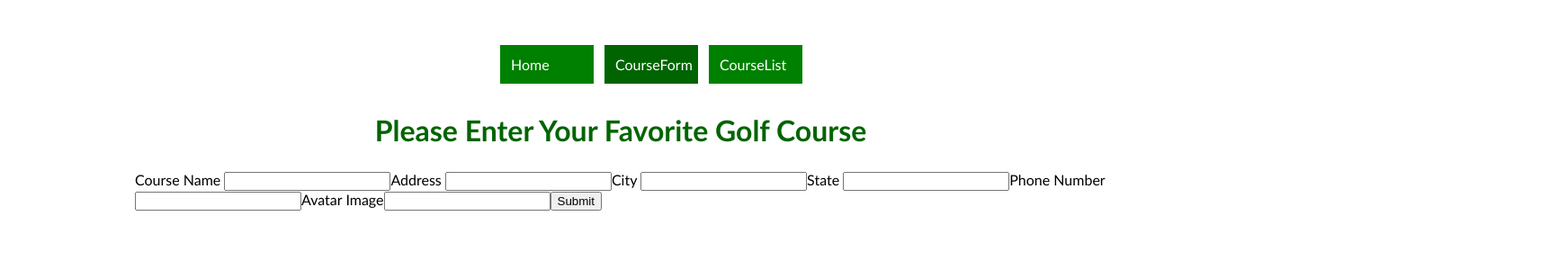
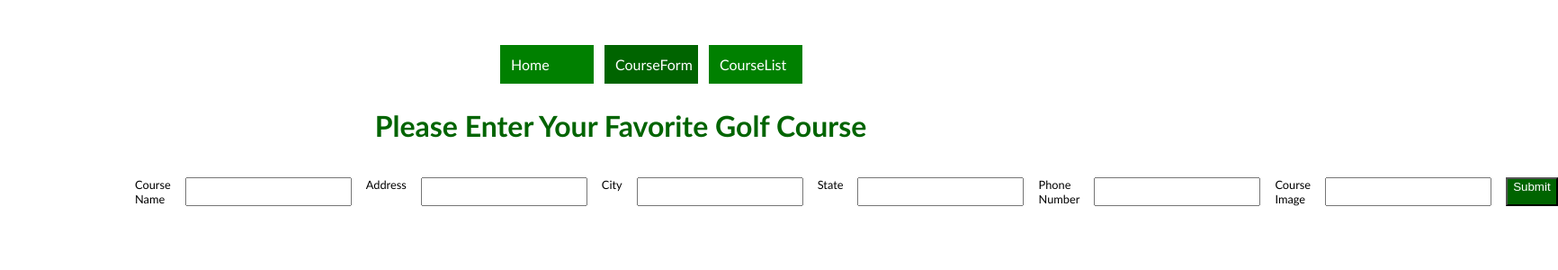
Before and after one commit to craigjford/react-cjf-final-project, a React (Create React App) app: page /courseform in a window 1280 px wide. Shown: the top 300 px of the page at 90% size, 1732 px wide, since content can reach past the window. Built offline with nearby package versions, Linux system fonts and the light colour scheme; data requests are answered from the project's data file.

Commit message:
Adding CSS to CourseForm

```diff
--- a/src/components/CourseForm.js
+++ b/src/components/CourseForm.js
@@ -48,10 +48,10 @@ function CourseForm({ onFormSubmit }) {
 
 
   return (
-    <div className="course-form">
-      <h1 className="formhdr">Please Enter Your Favorite Golf Course</h1>
-      <form onSubmit={handleSubmit}>
-        <label htmlFor="courseName">Course Name </label>
+    <div>
+      <h1 className="formheader">Please Enter Your Favorite Golf Course</h1>
+      <form className="course-form" onSubmit={handleSubmit}>
+        <label htmlFor="courseName">Course Name  </label>
           <input
             type="text"
             name="courseName"
@@ -91,7 +91,7 @@ function CourseForm({ onFormSubmit }) {
             onChange={handleChange}
             value={formData.phoneNumber}
           />
-        <label htmlFor="course_url">Avatar Image</label>
+        <label htmlFor="course_url">Course Image </label>
           <input
             type="text"
             name="course_url"
--- a/src/index.css
+++ b/src/index.css
@@ -24,7 +24,7 @@ h1, h2, h3 {color: darkgreen}
     box-shadow: 3px 6px maroon;
 }
 
-h1.homehdr {
+h1.homehdr, h1.formheader {
     text-align: center;
 }
 
@@ -34,12 +34,12 @@ article {
 }
 
 p {
-    margin-left: 300px;
+    margin-left: 400px;
     max-width: 500px;
     font-size: 17px;
 }
 
-h1.coursename, h1.formhdr {
+h1.coursename, h1.course-form {
     text-align: center;
     padding: 10px;
     margin: 1rem 2rem;
@@ -79,3 +79,28 @@ li {
 .courseimg {
     margin-left: 300px;
   }
+
+.course-form {
+    border-bottom: 2px solid var(darkgreen);
+    border-top: 2px solid var(darkgreen);
+    padding: 1rem 0;
+    display: flex;
+    justify-content: left;
+    align-items: left;
+    gap: 1rem;
+}
+
+.course-form button {
+    background: darkgreen;
+    color: white;
+    display: flex;
+    flex-direction: column;
+    flex: 1;
+}
+
+.course-form label {
+    font-size: 0.8em;
+    display: flex;
+    flex-direction: column;
+    flex: 1;
+}
```
Also changed, not shown: src/testindex.css (added).
